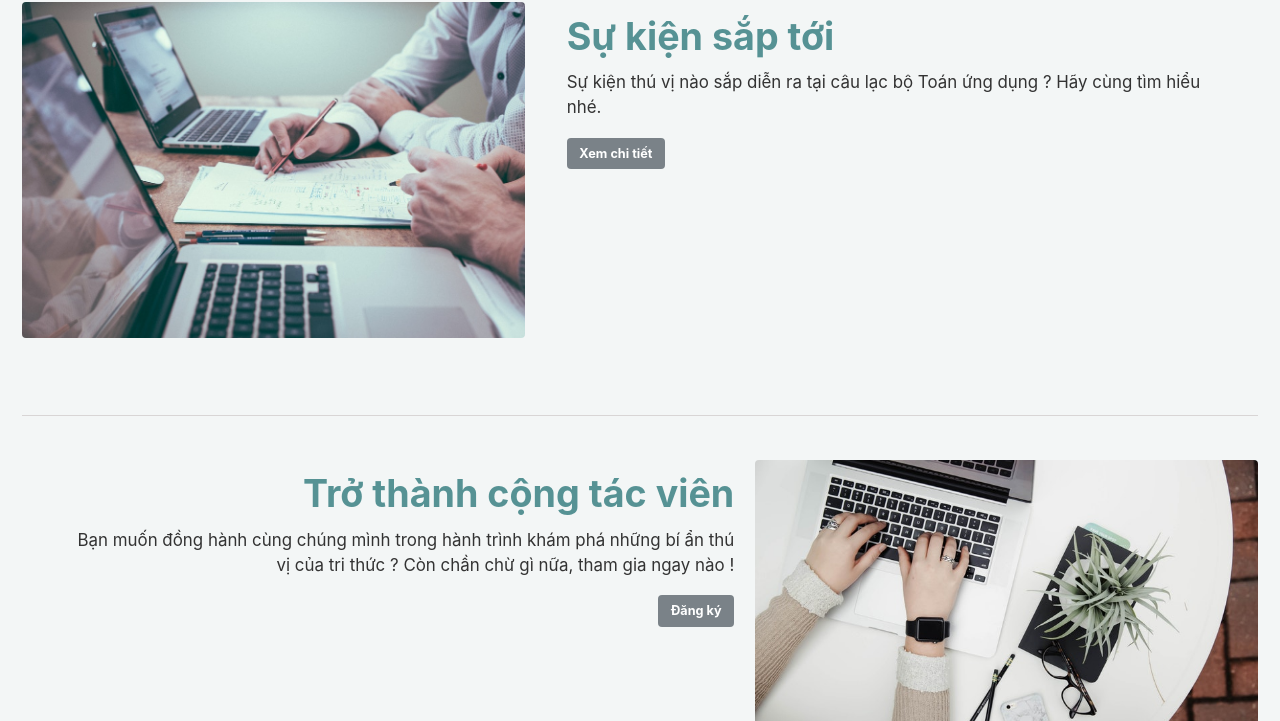
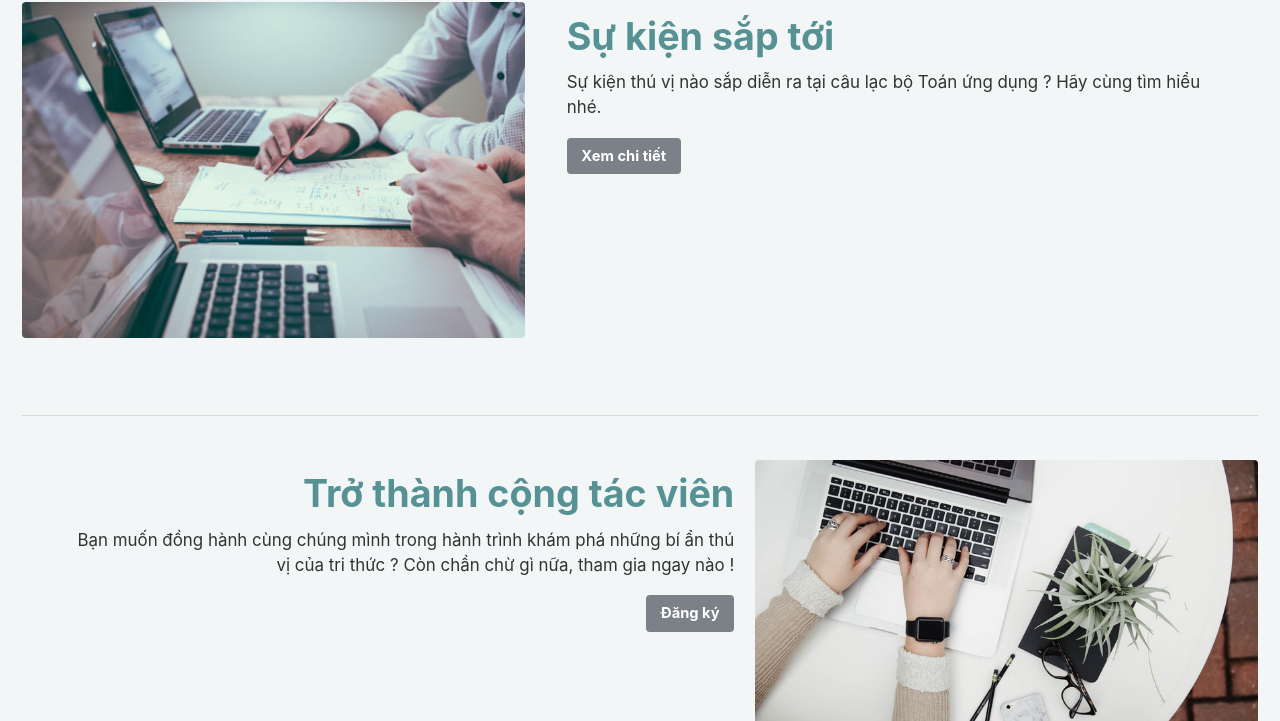
Before and after one commit to testvon/amcblog.github.io, a Jekyll site: the page built from index.html, in a window 1280 px wide. Shown: the part 1511-2232 px from the top of the page. Built offline with Jekyll 4.4.1, drawn with Linux system fonts in a browser that asks for light colours; nearby versions of some CDN libraries; the list of posts is cut into pages by our own code.

Commit message:
Update _buttons.scss

```diff
--- a/_sass/minimal-mistakes/_buttons.scss
+++ b/_sass/minimal-mistakes/_buttons.scss
@@ -12,7 +12,7 @@
   margin-bottom: 0.25em;
   padding: 0.5em 1em;
   font-family: $sans-serif;
-  font-size: 0.75em ;
+  font-size: 0.87em ;
   font-weight: bold;
   text-align: center;
   text-decoration: none;
```
